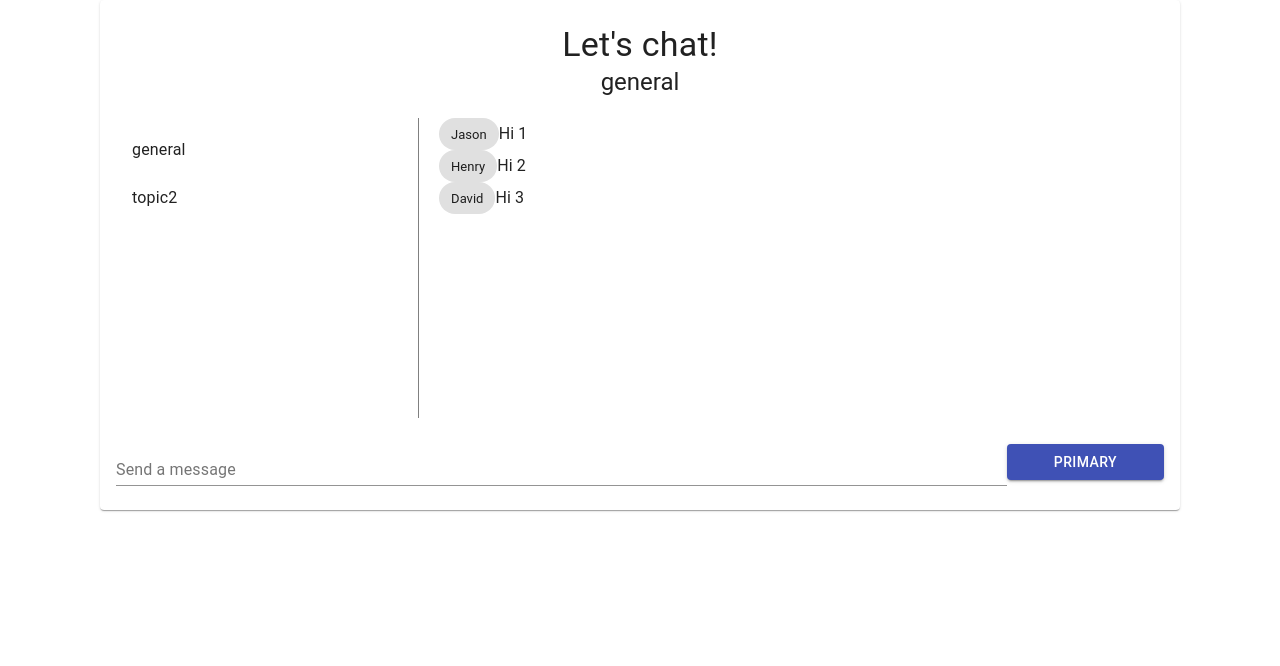
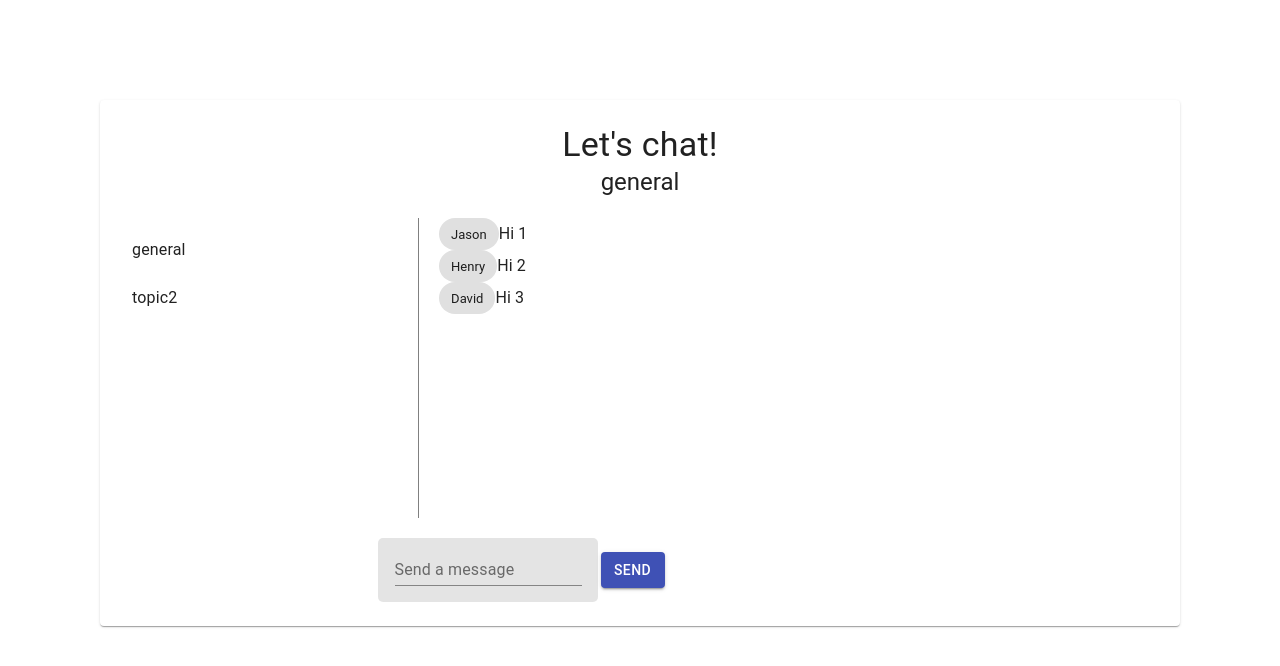
Before and after one commit to LCLY/letsChat, a React (Create React App) app in the folder chat/: page / in a window 1280 px wide. Shown: the top 666 px of the page. Built offline with nearby package versions, Linux system fonts and the light colour scheme.

Commit message:
refactor: added background

```diff
--- a/chat/src/Component/Dashboard.js
+++ b/chat/src/Component/Dashboard.js
@@ -17,7 +17,7 @@ import { CTX } from "../Store";
 const Dashboard = () => {
     const useStyles = makeStyles(theme => ({
         root: {
-            margin: "0 100px",
+            margin: "100px",
             padding: theme.spacing(3, 2),
             textAlign: "center",
         },
@@ -31,8 +31,18 @@ const Dashboard = () => {
             borderRight: "1px inset grey",
         },
         chatWindow: { width: "70%", height: "300px", padding: "20px" },
-        chatBox: { width: "85%" },
+        chatBox: {
+            width: "85%",
+        },
         button: { width: "15%" },
+        messengerLeft: {
+            marginLeft: "25%",
+            width: "auto",
+            backgroundColor: "rgba(211, 211, 211, 0.616)",
+            borderRadius: "5px",
+            paddingBottom: "1rem",
+        },
+        messengerRight: { width: "auto" },
     }));
     const classes = useStyles();
 
@@ -88,19 +98,23 @@ const Dashboard = () => {
                     </div>
                 </div>
                 <div className={classes.flex}>
+                    <div className={classes.messengerLeft}>
                         <TextField
                             label="Send a message"
                             className={classes.chatBox}
                             value={textValue}
                             onChange={e => changeTextValue(e.target.value)}
                         />
+                    </div>
+                    <div className={classes.messengerRight}>
                         <Button
                             variant="contained"
                             color="primary"
                             className={classes.button}
                         >
-                        Primary
+                            Send
                         </Button>
+                    </div>
                 </div>
             </Paper>
         </div>
--- a/chat/src/css/style.min.css
+++ b/chat/src/css/style.min.css
@@ -1 +1 @@
-/* No CSS */
+.root{background-color:rgba(211,211,211,0.616)}
--- a/chat/src/scss/style.scss
+++ b/chat/src/scss/style.scss
@@ -1,2 +1,3 @@
 .root {
+    background-color: rgba(211, 211, 211, 0.616);
 }
```
Lines whose indentation alone changed are shown as unchanged.
